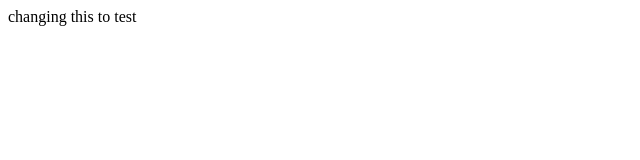
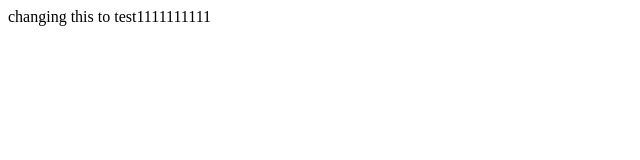
Before and after one commit to bhanukiran444/trying-out-git, a plain HTML site: page index.html in a window 1280 px wide. Shown: the full height of the page, 0-640 px from the left. Drawn offline with Linux system fonts and the light colour scheme.

Commit message:
testtest

```diff
--- a/index.html
+++ b/index.html
@@ -7,6 +7,6 @@
     <title>sdfs</title>
   </head>
   <body>
-    changing this to test
+    changing this to test1111111111
   </body>
 </html>
```
